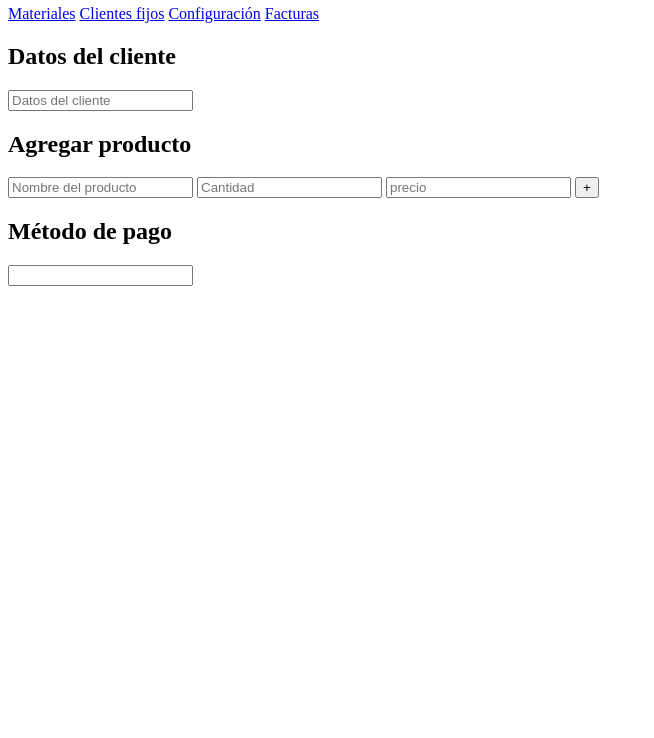
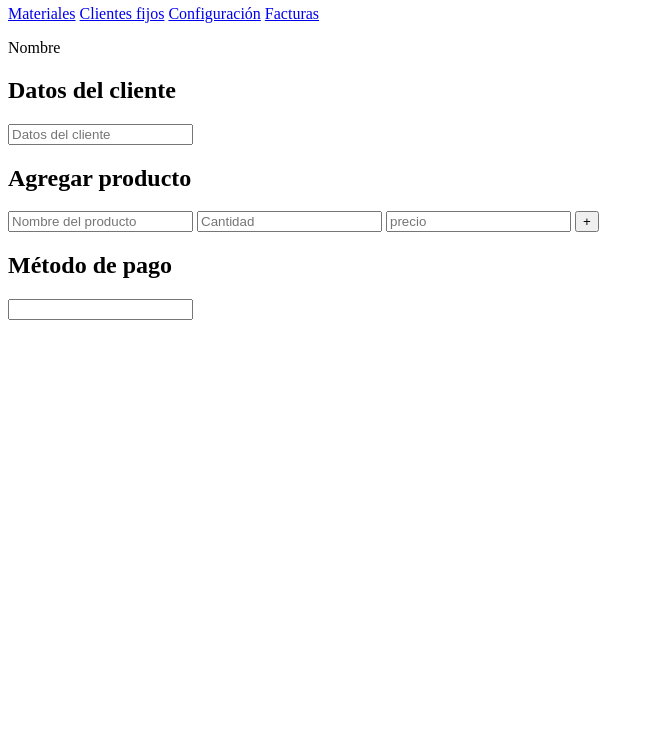
Before and after one commit to ag6563162/Proyecto-Web-Guzman-Intalaciones, a plain HTML site: page index.html in a window 1280 px wide. Shown: the part 62-800 px from the top of the page, without its empty margins (0-654 px from the left). Drawn offline with Linux system fonts and the light colour scheme.

Commit message:
agregue un div y le puse un p

```diff
--- a/index.html
+++ b/index.html
@@ -16,6 +16,9 @@
             <a href="#facturas">Facturas</a>
             </nav>
         </header>
+        <div>
+            <P>Nombre</P>
+        </div>
     </div>
     <div class="caja_contenedor">
           <form action="" method="post">
```
